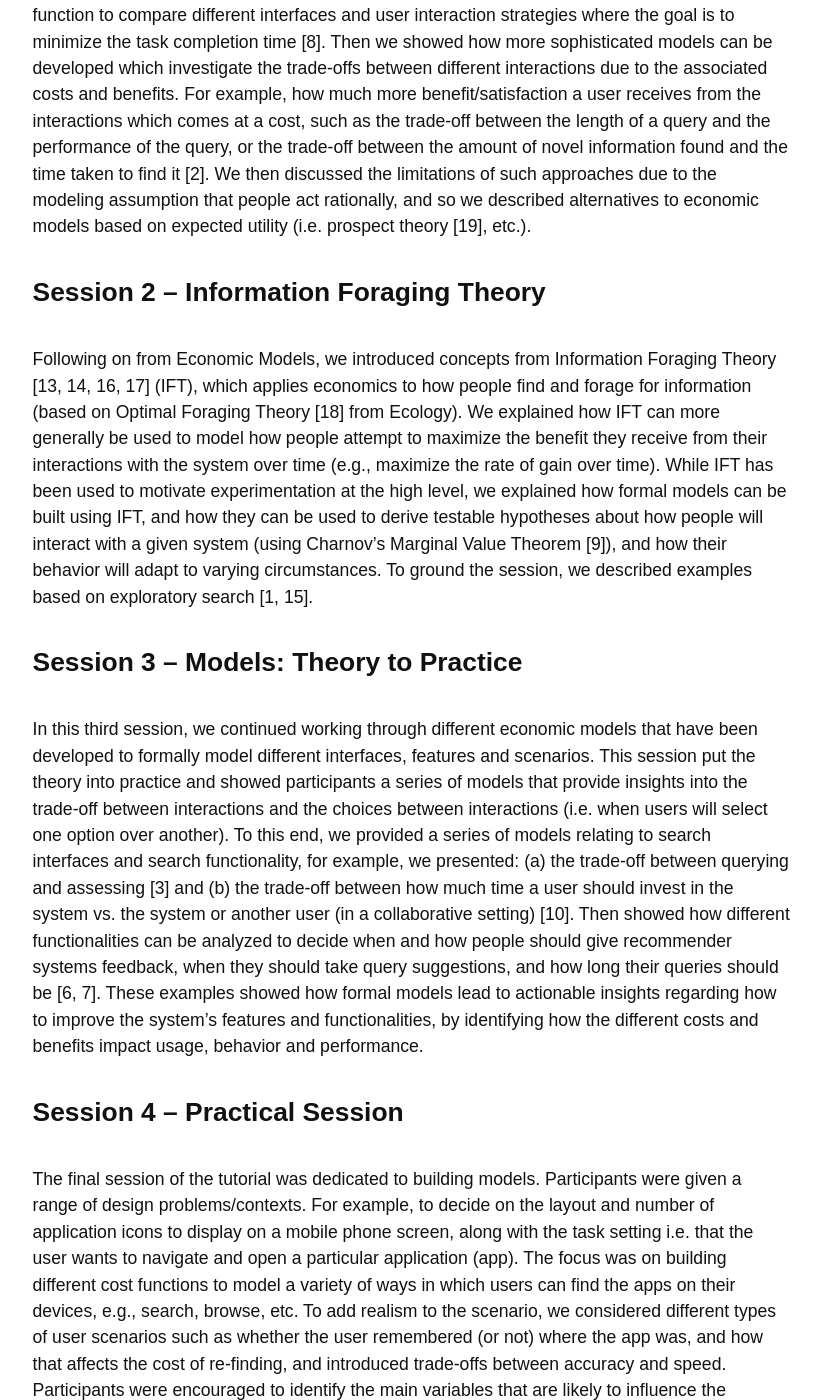
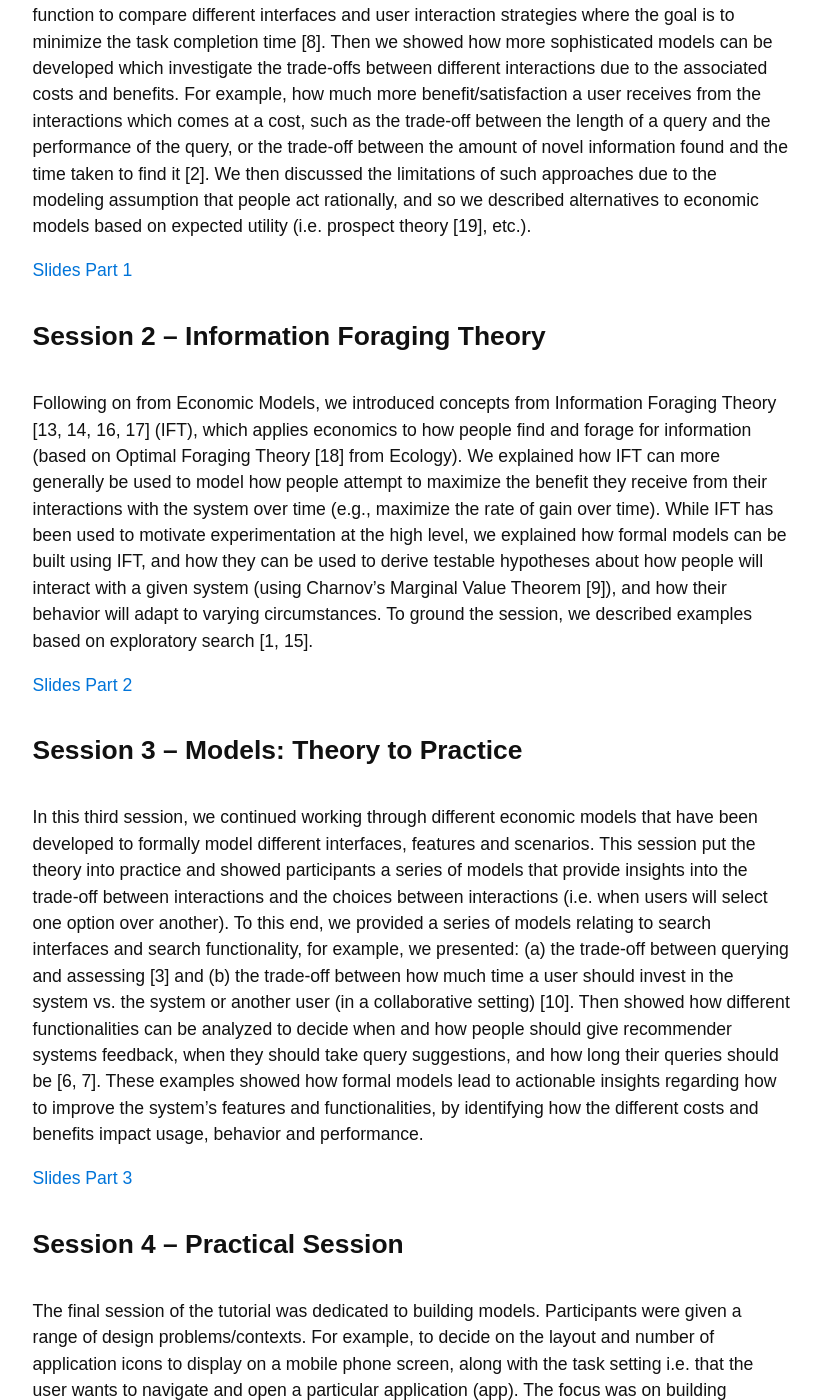
Before and after one commit to ielab/ielab.github.io, a Jekyll site: the page built from _tutorials/economic-hci.md, in a window 1280 px wide and 1400 px high, scrolled down 1118 px. Shown: the whole window, without its empty margins (330-1151 px from the left). Built offline with Jekyll 4.4.1, drawn with Linux system fonts in a browser that asks for light colours.

Commit message:
added chi slides

```diff
--- a/_tutorials/economic-hci.md
+++ b/_tutorials/economic-hci.md
@@ -19,19 +19,24 @@ The full day course included the following four sessions.
 <h2>Session 1 – Building Economic Models</h2>
 The first session focused on providing a grounding in economic and optimization models [11, 12], how to build such models [12, 20], and how to use them to gain insights about the phenomena under examination. Starting with a simple example of modeling different interfaces to browse through items, we showed how the costs of different interactions can be described within a cost function to compare different interfaces and user interaction strategies where the goal is to minimize the task completion time [8]. Then we showed how more sophisticated models can be developed which investigate the trade-offs between different interactions due to the associated costs and benefits. For example, how much more benefit/satisfaction a user receives from the interactions which comes at a cost, such as the trade-off between the length of a query and the performance of the query, or the trade-off between the amount of novel information found and the time taken to find it [2]. We then discussed the limitations of such approaches due to the modeling assumption that people act rationally, and so we described alternatives to economic models based on expected utility (i.e. prospect theory [19], etc.).
 
+[Slides Part 1](../files/1-bemchi-tutorial-introduction.pdf)
 
 <h2>Session 2 – Information Foraging Theory</h2>
 Following on from Economic Models, we introduced concepts from Information Foraging Theory [13, 14, 16, 17] (IFT), which applies economics to how people find and forage for information (based on Optimal Foraging Theory [18] from Ecology). We explained how IFT can more generally be used to model how people attempt to maximize the benefit they receive from their interactions with the system over time (e.g., maximize the rate of gain over time). While IFT has been used to motivate experimentation at the high level, we explained how formal models can be built using IFT, and how they can be used to derive testable hypotheses about how people will interact with a given system (using Charnov’s Marginal Value Theorem [9]), and how their behavior will adapt to varying circumstances. To ground the session, we described examples based on exploratory search [1, 15].
 
+[Slides Part 2](../files/2-bemchi-tutorial-models.pdf)
 
 <h2>Session 3 – Models: Theory to Practice</h2>
 In this third session, we continued working through different economic models that have been developed to formally model different interfaces, features and scenarios. This session put the theory into practice and showed participants a series of models that provide insights into the trade-off between interactions and the choices between interactions (i.e.
 when users will select one option over another). To this end, we provided a series of models relating to search interfaces and search functionality, for example, we presented: (a) the trade-off between querying and assessing [3] and (b) the trade-off between how much time a user should invest in the system vs. the system or another user (in a collaborative setting) [10]. Then showed how different functionalities can be analyzed to decide when and how people should give recommender systems feedback, when they should take query suggestions, and how long their queries should be [6, 7]. These examples showed how formal models lead to actionable insights regarding how to improve the system’s features and functionalities, by identifying how the different costs and benefits impact usage, behavior and performance.
 
+[Slides Part 3](../files/3-bemchi-tutorial-foraging-theory.pdf)
 
 <h2>Session 4 – Practical Session</h2>
 The final session of the tutorial was dedicated to building models. Participants were given a range of design problems/contexts. For example, to decide on the layout and number of application icons to display on a mobile phone screen, along with the task setting i.e. that the user wants to navigate and open a particular application (app). The focus was on building different cost functions to model a variety of ways in which users can find the apps on their devices, e.g., search, browse, etc. To add realism to the scenario, we considered different types of user scenarios such as whether the user remembered (or not) where the app was, and how that affects the cost of re-finding, and introduced trade-offs between accuracy and speed. Participants were encouraged to identify the main variables that are likely to influence the interaction (i.e., the number of apps on the phone, the number of apps per screen, the cost of moving between screens, and so forth) and to consider how these factors affect the optimal solution/design. The participants then presented their solutions to the group. More advance design considerations were then discussed, such as presenting the most used apps first, or using hierarchical browsing structure, and to determine under what conditions such innovations were likely to improve the user’s performance. This scenario provided an excellent opportunity to reinforce the concepts learned during the day and show the potential and applicability of the approach.
 Instructors background
+
+[Slides Part 4](../files/4-bemchi-tutorial-building-models.pdf)
 
 <h2>References</h2>
 <p>[1] Kumaripaba Athukorala, Antti Oulasvirta, Dorota Glowacka, Jilles Vreeken, and Giulio Jacucci. 2014. Narrow or Broad?: Estimating Subjective Specificity in Exploratory Search. In Proc. of the 23rd ACM CIKM. 819–828.
```
Also changed, not shown: 4 other files.
